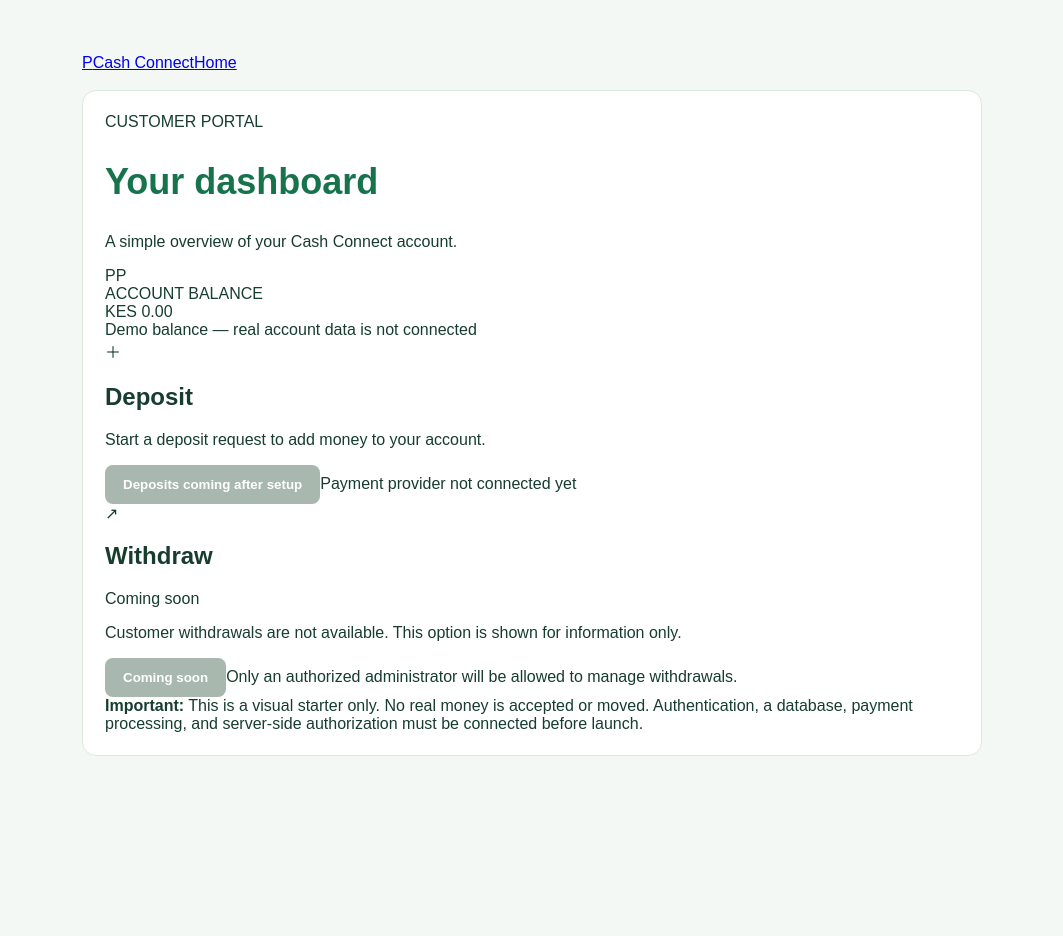
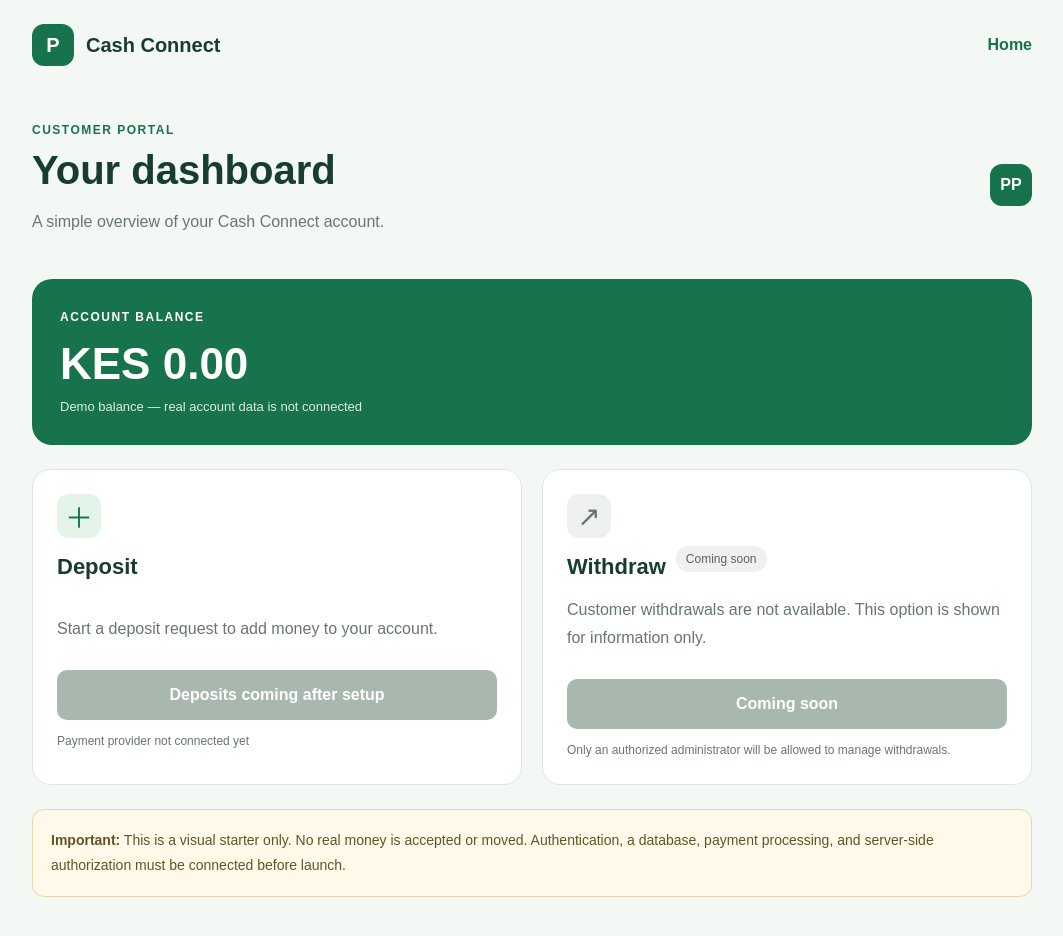
Before and after one commit to mwendaemmanuel212-lang/Cashconnect, a Next.js app: page / in a window 1280 px wide. Shown: the top 936 px of the page, without its empty margins (108-1171 px from the left). Before the commit the page ends 810 px from the top, so only its background shows below. Built offline with nearby package versions, Linux system fonts and the light colour scheme.

Commit message:
Refactor globals.css for improved styling and structure

```diff
--- a/app/globals.css
+++ b/app/globals.css
@@ -13,42 +13,231 @@ body {
 body {
   background: #f4f8f5;
   color: #173d2e;
-  padding: 24px;
 }
 
-main {
-  max-width: 900px;
-  margin: 30px auto;
+a {
+  color: inherit;
+  text-decoration: none;
+}
+
+button {
+  font: inherit;
+}
+
+.wrap {
+  width: min(100% - 40px, 1000px);
+  margin-inline: auto;
+}
+
+.nav {
+  display: flex;
+  align-items: center;
+  justify-content: space-between;
+  gap: 20px;
+  padding-block: 24px;
+}
+
+.brand {
+  display: inline-flex;
+  align-items: center;
+  gap: 12px;
+  font-size: 20px;
+  font-weight: 700;
+}
+
+.brand-mark,
+.avatar {
+  display: inline-flex;
+  align-items: center;
+  justify-content: center;
+  width: 42px;
+  height: 42px;
+  border-radius: 12px;
+  background: #16734b;
+  color: white;
+  font-weight: 700;
+}
+
+.nav-link {
+  color: #16734b;
+  font-weight: 600;
+}
+
+.dashboard {
+  padding-top: 30px;
+  padding-bottom: 60px;
+}
+
+.dashboard-heading {
+  display: flex;
+  align-items: center;
+  justify-content: space-between;
+  gap: 16px;
+  margin-bottom: 28px;
+}
+
+.eyebrow,
+.small-label {
+  font-size: 12px;
+  font-weight: 700;
+  letter-spacing: 1.5px;
+}
+
+.eyebrow {
+  color: #16734b;
 }
 
 h1 {
-  color: #16734b;
-  font-size: 36px;
+  margin: 10px 0;
+  font-size: clamp(28px, 5vw, 40px);
 }
 
-section {
-  background: #ffffff;
-  border: 1px solid #dce8df;
-  border-radius: 14px;
-  padding: 22px;
-  margin-top: 18px;
+h2 {
+  margin-top: 16px;
+  font-size: 22px;
 }
 
-button {
-  padding: 12px 18px;
-  border: none;
-  border-radius: 8px;
-  background: #16734b;
-  color: #ffffff;
-  font-weight: bold;
+.muted {
+  color: #68776e;
+  line-height: 1.6;
 }
 
-button:disabled {
+.balance-card {
+  padding: 28px;
+  border-radius: 20px;
+  background: #16734b;
+  color: white;
+}
+
+.balance {
+  margin: 14px 0 8px;
+  font-size: clamp(30px, 6vw, 44px);
+  font-weight: 700;
+}
+
+.balance-caption {
+  font-size: 13px;
+  line-height: 1.6;
+  opacity: 0.85;
+}
+
+.action-grid {
+  display: grid;
+  grid-template-columns: repeat(2, minmax(0, 1fr));
+  gap: 20px;
+  margin-top: 24px;
+}
+
+.action-card {
+  display: flex;
+  flex-direction: column;
+  align-items: flex-start;
+  padding: 24px;
+  border: 1px solid #dce8df;
+  border-radius: 18px;
+  background: white;
+}
+
+.action-card p {
+  color: #68776e;
+  line-height: 1.7;
+}
+
+.action-symbol {
+  display: inline-flex;
+  align-items: center;
+  justify-content: center;
+  width: 44px;
+  height: 44px;
+  border-radius: 12px;
+  background: #e2f4e8;
+  color: #16734b;
+  font-size: 28px;
+}
+
+.muted-symbol {
+  background: #edf0ee;
+  color: #68776e;
+}
+
+.title-row {
+  display: flex;
+  flex-wrap: wrap;
+  align-items: center;
+  gap: 10px;
+}
+
+.title-row h2 {
+  margin-bottom: 0;
+}
+
+.pill {
+  padding: 6px 10px;
+  border-radius: 20px;
+  background: #f0f1ee;
+  color: #59635c;
+  font-size: 12px;
+}
+
+.button {
+  width: 100%;
+  margin-top: 12px;
+  padding: 13px 16px;
+  border: 0;
+  border-radius: 10px;
+  background: #16734b;
+  color: white;
+  font-weight: 700;
+  line-height: 1.5;
+}
+
+.button:disabled,
+.button-disabled {
   background: #a8b8ae;
+  color: #ffffff;
   cursor: not-allowed;
 }
 
-hr {
-  border: 0;
-  border-top: 1px solid #dce8df;
+.micro-note {
+  margin-top: 12px;
+  color: #68776e;
+  font-size: 12px;
+  line-height: 1.6;
 }
+
+.notice {
+  padding: 18px;
+  border: 1px solid #e3d7ae;
+  border-radius: 12px;
+  background: #fff9e9;
+  color: #645329;
+  font-size: 14px;
+  line-height: 1.8;
+}
+
+.notice-wide {
+  margin-top: 24px;
+}
+
+@media (max-width: 640px) {
+  .wrap {
+    width: min(100% - 28px, 1000px);
+  }
+
+  .dashboard {
+    padding-top: 16px;
+  }
+
+  .action-grid {
+    grid-template-columns: 1fr;
+  }
+
+  .dashboard-heading {
+    align-items: flex-start;
+  }
+
+  .balance-card,
+  .action-card {
+    padding: 20px;
+  }
+}
```
